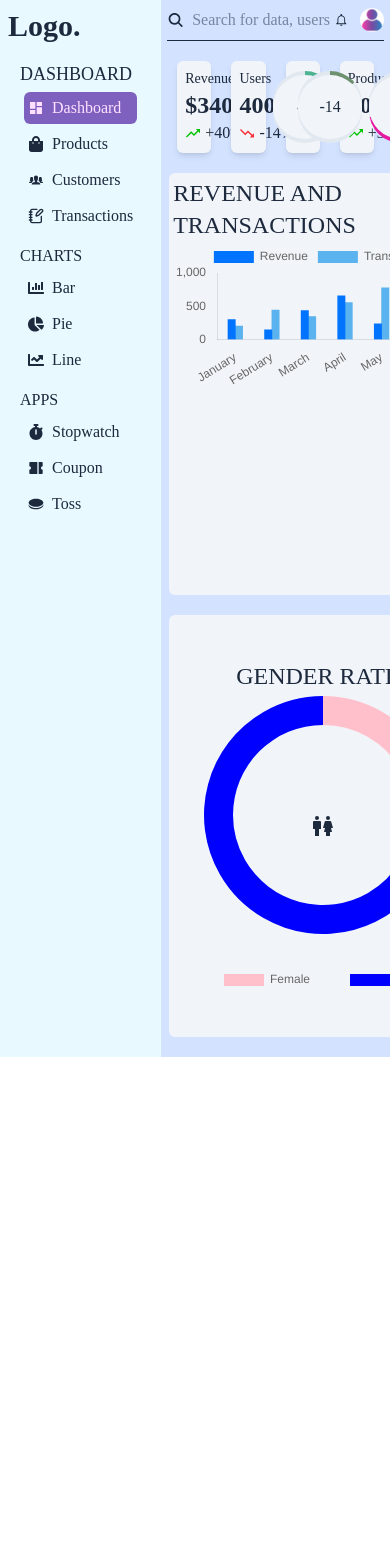
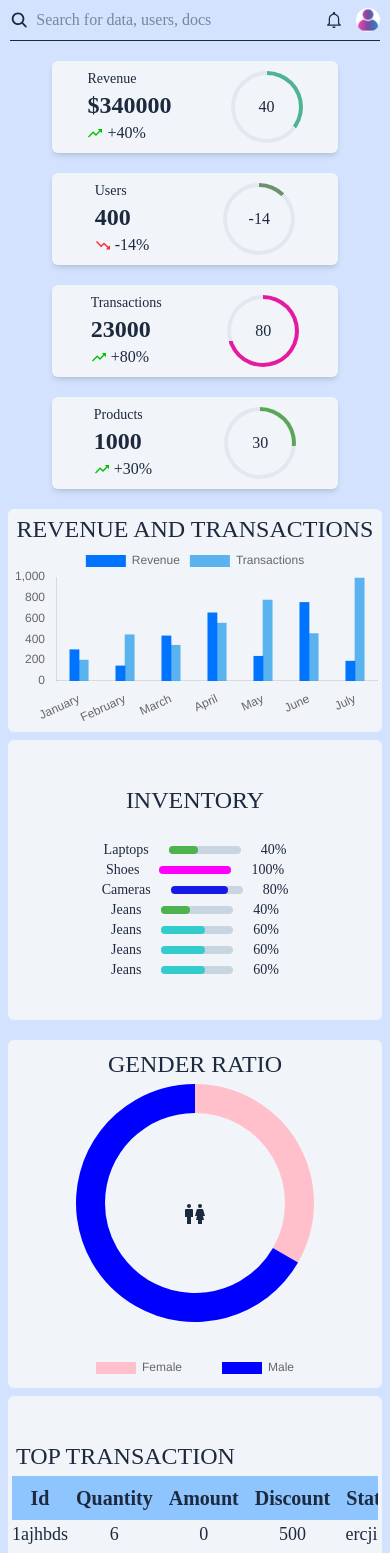
Before and after one commit to hiaayush30/E-Commerce-MERN-TS, a React (Vite) app in the folder Dashboard/: page /admin/dashboard in a window 390 px wide. Shown: the top 1553 px of the page. Before the commit the page ends 1057 px from the top, so only its background shows below. Built offline with nearby package versions, Linux system fonts and the light colour scheme; a web font is replaced by a local one.

Commit message:
added responsiveness

```diff
--- a/Dashboard/src/Layout.tsx
+++ b/Dashboard/src/Layout.tsx
@@ -3,8 +3,10 @@ import AdminSideBar from "./components/AdminSideBar"
 
 const Layout = () => {
     return (
-        <div className="font-display grid grid-cols-[1fr_4fr] grid-rows-1 overflow-y-hidden bg-[#c4d9ffc0] text-slate-800 min-h-screen">
-            <AdminSideBar />
+        <div className="font-display grid grid-cols-[1fr_4fr] max-md:grid-cols-1 grid-rows-1 overflow-y-hidden bg-[#c4d9ffc0] text-slate-800 min-h-screen">
+            <div className="max-md:hidden">
+                <AdminSideBar />
+            </div>
             <div className="overflow-y-auto">
                 <Outlet />
             </div>
--- a/Dashboard/src/components/AdminSideBar.tsx
+++ b/Dashboard/src/components/AdminSideBar.tsx
@@ -11,7 +11,7 @@ import { IconType } from "react-icons";
 
 const AdminSideBar = () => {
   return (
-    <aside className="w-full flex flex-col bg-[#E8F9FF]">
+    <aside className="w-full flex flex-col bg-[#E8F9FF] h-full">
       <h2 className="text-3xl p-2 font-semibold">Logo.</h2>
       <div className="ml-5 mr-3">
         <h3 className="text-lg mt-2">DASHBOARD</h3>
--- a/Dashboard/src/components/TableHOC.tsx
+++ b/Dashboard/src/components/TableHOC.tsx
@@ -19,7 +19,7 @@ function TableHOC<T extends Object>(columns: Column<T>[],
                         {headerGroups.map((headerGroup)=>{
                             return <tr {...headerGroup.getHeaderGroupProps()}>
                                 {headerGroup.headers.map(column=>(
-                                    <th {...column.getHeaderProps()} className='p-3 bg-blue-300 text-xl'>
+                                    <th {...column.getHeaderProps()} className='max-sm:p-2 p-3 bg-blue-300 text-xl'>
                                         {column.render("Header")}
                                     </th>
                                 ))}
--- a/Dashboard/src/pages/Dashboard.tsx
+++ b/Dashboard/src/pages/Dashboard.tsx
@@ -32,15 +32,15 @@ const Dashboard = () => {
         </div>
       </header>
       <main>
-        <section className="grid grid-cols-4 gap-5 px-4">
+        <section className="grid grid-cols-4 gap-5 px-4 max-lg:grid-cols-2 max-sm:grid-cols-1">
           <WidgetItem heading="Revenue" percent={40} amount={true} value={340000} />
           <WidgetItem heading="Users" percent={-14} amount={false} value={400} />
           <WidgetItem heading="Transactions" percent={80} amount={false} value={23000} />
           <WidgetItem heading="Products" percent={30} amount={false} value={1000} />
         </section>
         <section className="my-5">
-          <div className="grid grid-cols-[3fr_1fr] gap-2 px-2">
-            <div className="p-1 text-2xl mx-auto bg-slate-100 w-full rounded-md min-h-[50vh] flex flex-col justify-start items-center">
+          <div className="grid grid-cols-[3fr_1fr] max-lg:grid-cols-1 gap-2 px-2">
+            <div className="p-1 text-2xl mx-auto bg-slate-100 w-full rounded-md flex flex-col justify-start items-center">
               REVENUE AND TRANSACTIONS
               <BarChart data_1={[300, 144, 433, 655, 237, 755, 190]}
                 data_2={[200, 444, 343, 556, 778, 455, 990]}
@@ -50,7 +50,7 @@ const Dashboard = () => {
                 bgColor2="rgba(53,162,235,0.8)"
               />
             </div>
-            <div className="mx-auto bg-slate-100 w-full rounded-md min-h-[50vh] flex flex-col justify-center items-center">
+            <div className="mx-auto bg-slate-100 w-full py-10 rounded-md flex flex-col justify-center items-center">
               <h2 className="mb-5 text-2xl p-1">INVENTORY</h2>
               <InventoryItem name="Laptops" color="green" percent={40} />
               <InventoryItem name="Shoes" color="orange" percent={100} />
@@ -63,17 +63,19 @@ const Dashboard = () => {
           </div>
         </section>
         <div className="my-5">
-          <section className="grid grid-cols-[1fr_3fr] gap-2 px-2">
-            <div className="relative p-1 text-2xl mx-auto bg-slate-100 w-full rounded-md min-h-[50vh] flex flex-col justify-center items-center">
+          <section className="grid grid-cols-[1fr_3fr] gap-2 px-2 max-lg:grid-cols-1">
+            <div className="relative p-1 text-2xl mx-auto bg-slate-100 w-full rounded-md flex flex-col justify-center items-center">
               <h1 className="p-1">GENDER RATIO</h1>
-              <DoughnutChart labels={["Female", "Male"]} bgColor={["pink", "blue"]} data={[20, 40]} cutout={90} />
+              <div>
+                <DoughnutChart labels={["Female", "Male"]} bgColor={["pink", "blue"]} data={[20, 40]} cutout={90} />
+              </div>
               <p className="absolute inset-0 flex justify-center items-center">
                 <BiMaleFemale />
               </p>
             </div>
-            <div className="max-h-[70vh] overflow-y-auto p-1 text-2xl mx-auto bg-slate-100 w-full rounded-md min-h-[50vh] flex flex-col items-start justify-start">
+            <div className="max-h-[70vh] overflow-y-auto p-1 text-2xl mx-auto bg-slate-100 w-full rounded-md py-10 flex flex-col items-start justify-start">
               <h1 className="p-1">TOP TRANSACTION</h1>
-              <div className="mx-auto w-full">
+              <div className="mx-auto w-full overflow-y-scroll .scrollbar-hide">
                 {<DashboardTable data={transactions} />}
               </div>
             </div>
@@ -92,7 +94,7 @@ interface WidgetItemProps {
 }
 
 const WidgetItem = (props: WidgetItemProps) => (
-  <div className="shadow-md p-2 bg-slate-100 rounded-md mx-auto flex justify-around items-center gap-1 w-full">
+  <div className="shadow-md p-2 bg-slate-100 rounded-md mx-auto flex justify-around items-center gap-1 w-full max-sm:w-[80%]">
     <div className="flex flex-col">
       <h3 className="text-sm"
       >{props.heading}</h3>
```
